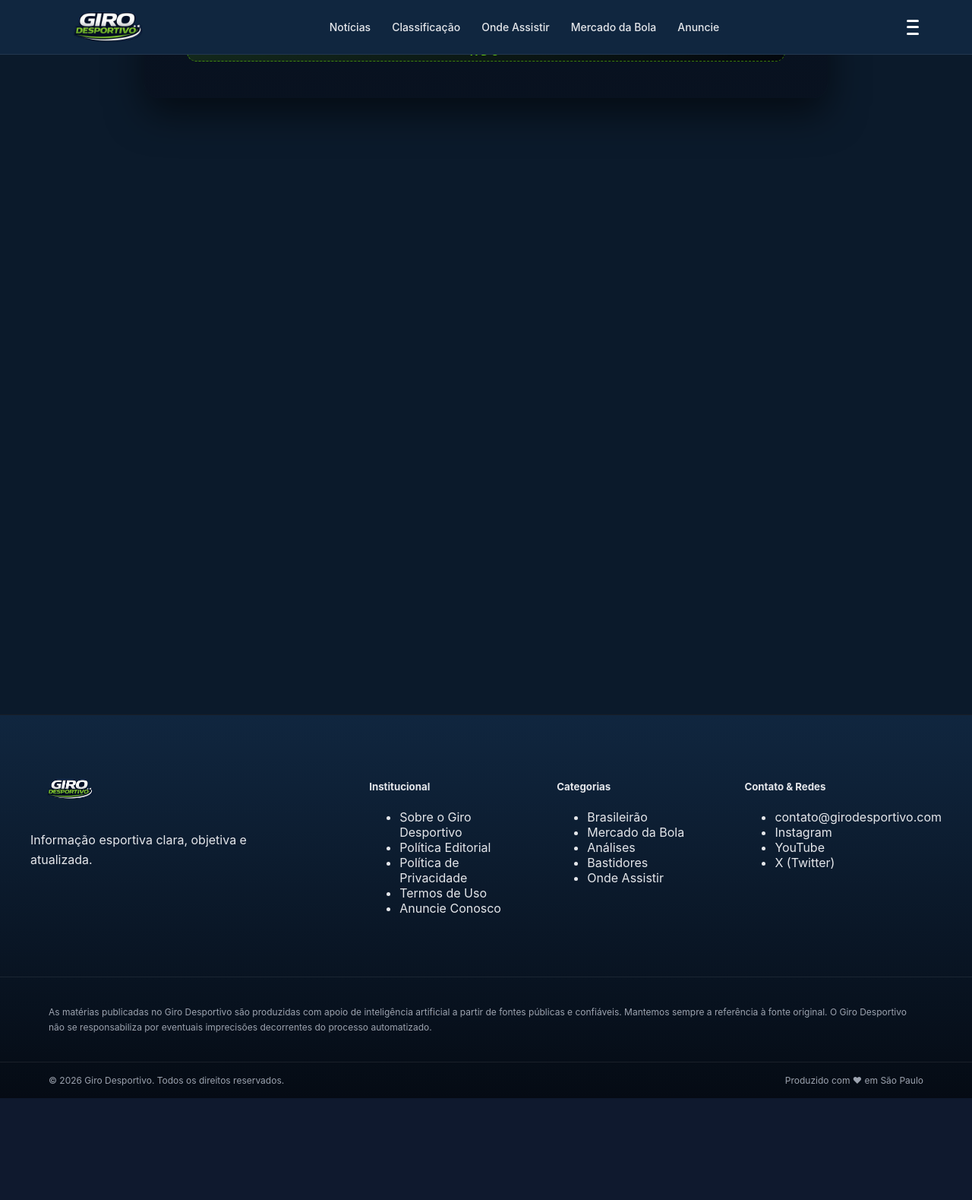
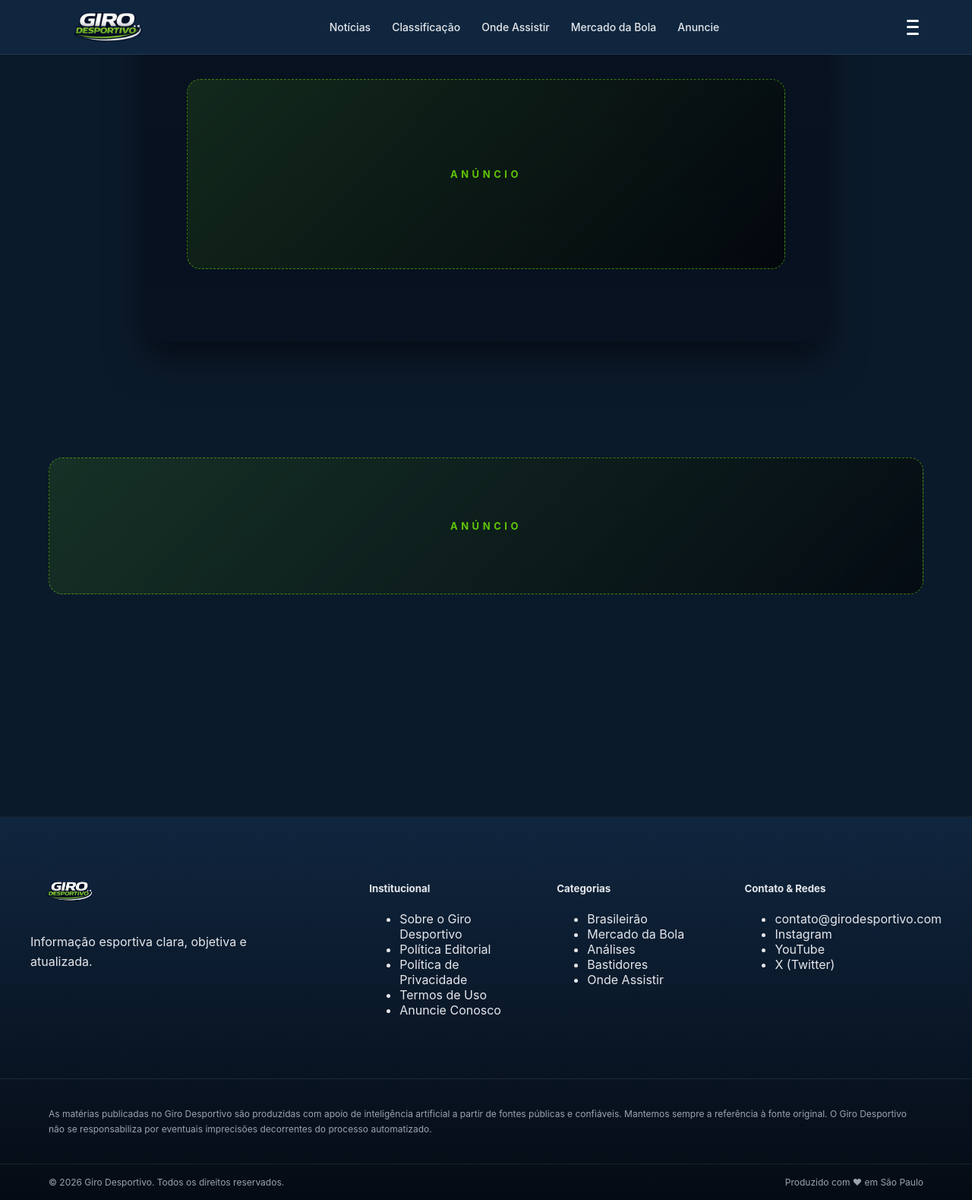
Before and after one commit to ogirodabola/app, a FastAPI app: template templates/noticia.html in a window 1280 px wide. Shown: the whole page at 76% size. Before the commit the page ends 1445 px from the top, so only its background shows below. Run offline with FastAPI, Linux system fonts and the light colour scheme; the template is opened without the code that fills it, so the values that code supplies are empty.

Commit message:
Update noticia.html

```diff
--- a/templates/noticia.html
+++ b/templates/noticia.html
@@ -57,12 +57,13 @@
 
         <!-- ===== AD INLINE (APÓS PRIMEIRO BLOCO) ===== -->
         <div class="news-ad-inline">
-          <span class="ads-label">Publicidade</span>
-          <div class="ads-slot">
-            ADS
-          </div>
+        <span class="ads-label">Publicidade</span>
+
+        <div class="ads-slot ads-slot-article">
+          <!-- ADS / GAM / ADSENSE -->
+          <span>ANÚNCIO</span>
         </div>
-
+      </div>
       </article>
 
       <!-- TAGS -->
@@ -76,6 +77,16 @@
 
     </div>
   </section>
+        <section class="news-ad-bottom">
+          <div class="container">
+            <span class="ads-label">Publicidade</span>
+
+            <div class="ads-slot ads-slot-bottom">
+              <!-- ADS / GAM / ADSENSE -->
+              <span>ANÚNCIO</span>
+            </div>
+          </div>
+        </section>
 
   <!-- ================= RECOMENDADAS ================= -->
   {% if recomendadas and recomendadas|length > 0 %}
```
